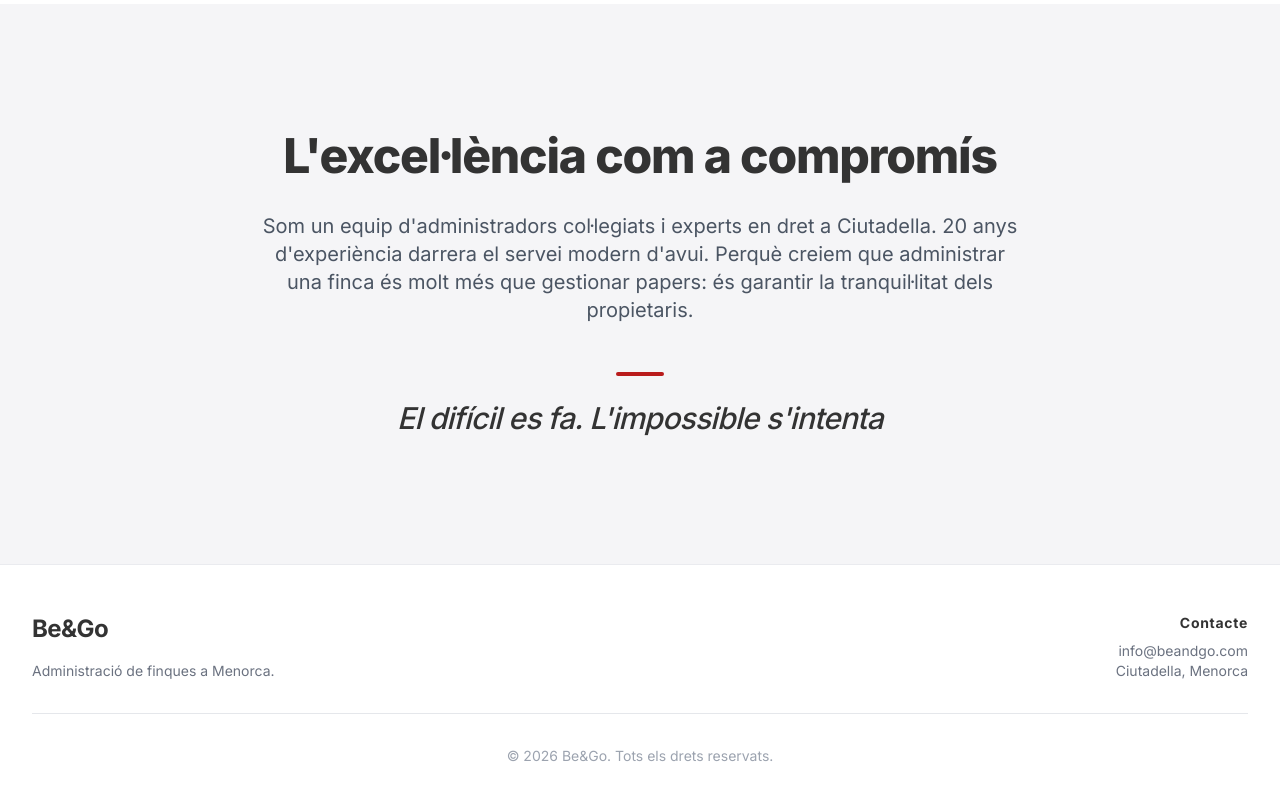
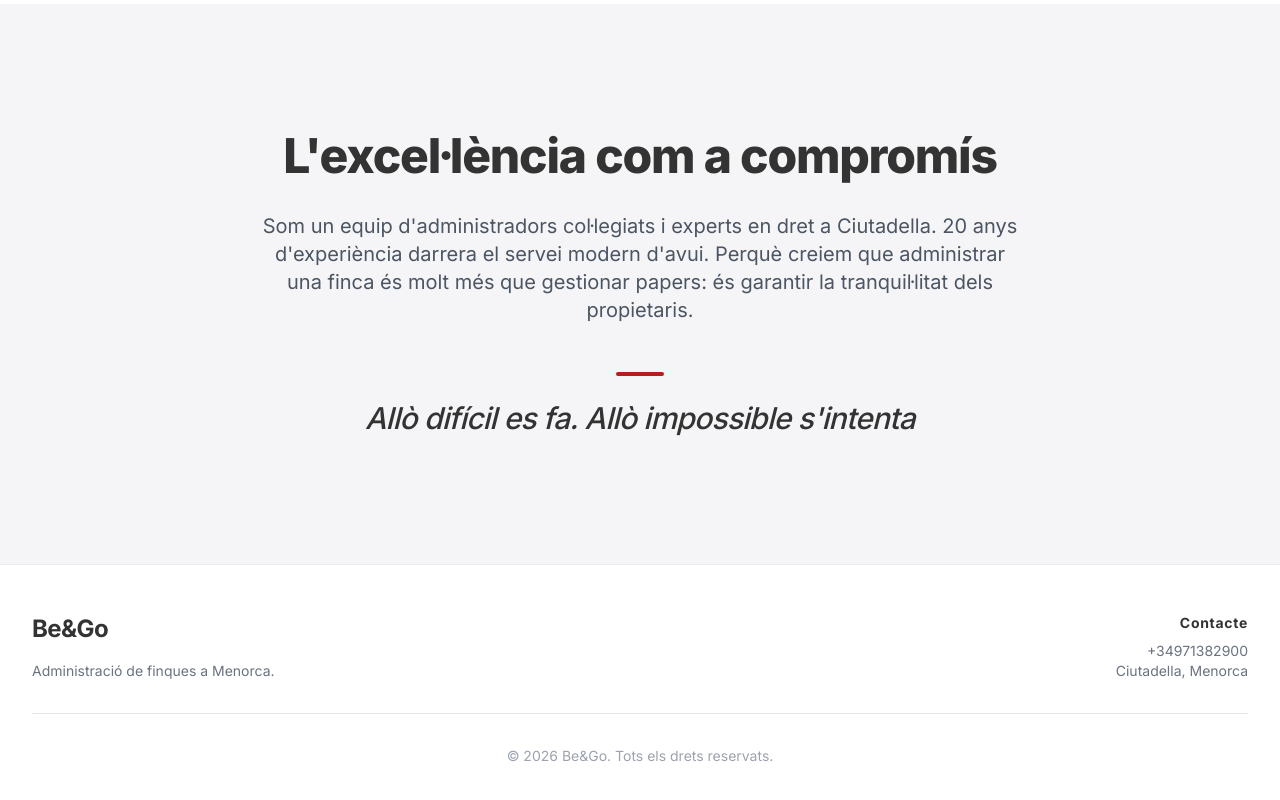
Before and after one commit to cuatrecasespro/beandgo-web, a React (Vite) app: page / in a window 1280 px wide. Shown: the part 1934-2734 px from the top of the page. Built offline with nearby package versions, Linux system fonts and the light colour scheme.

Commit message:
Sense mail ni allò

```diff
--- a/components/Footer.tsx
+++ b/components/Footer.tsx
@@ -16,7 +16,7 @@ const Footer: React.FC = () => {
           </div>
           <div className="text-center md:text-right">
             <h4 className="font-bold text-primary mb-2 text-sm tracking-wider">{t.footer.contactTitle}</h4>
-            <p className="text-sm text-gray-500">info@beandgo.com</p>
+            <p className="text-sm text-gray-500">+34971382900</p>
             <p className="text-sm text-gray-500">Ciutadella, Menorca</p>
           </div>
         </div>
--- a/content/translations.ts
+++ b/content/translations.ts
@@ -51,7 +51,7 @@ export const translations = {
     about: {
       title: 'L\'excel·lència com a compromís',
       description: 'Som un equip d\'administradors col·legiats i experts en dret a Ciutadella. 20 anys d\'experiència darrera el servei modern d\'avui. Perquè creiem que administrar una finca és molt més que gestionar papers: és garantir la tranquil·litat dels propietaris.',
-      quote: 'El difícil es fa. L\'impossible s\'intenta',
+      quote: 'Allò difícil es fa. Allò impossible s\'intenta',
     },
     footer: {
       description: 'Administració de finques a Menorca.',
--- a/index.html
+++ b/index.html
@@ -5,6 +5,9 @@
   <meta charset="UTF-8" />
   <meta name="viewport" content="width=device-width, initial-scale=1.0" />
   <title>Be&Go - Administració de Finques</title>
+  <link rel="icon" type="image/x-icon" href="/assets/images/logonet.ico" />
+  <link rel="shortcut icon" href="/assets/images/logonet.ico" />
+  <link rel="apple-touch-icon" href="/assets/images/logonet.ico" />
   <script src="https://cdn.tailwindcss.com"></script>
   <link rel="preconnect" href="https://fonts.googleapis.com">
   <link rel="preconnect" href="https://fonts.gstatic.com" crossorigin>
```
Also changed, not shown: 1 other file (tests, documents, lock files or other folders).
